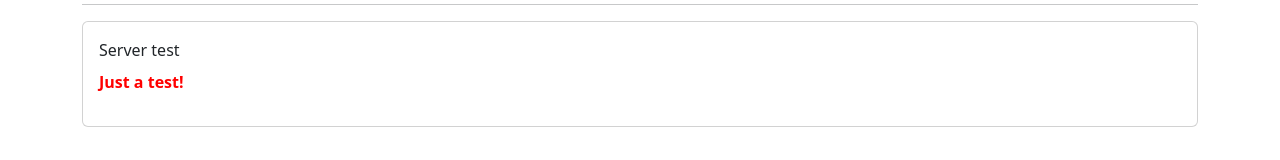
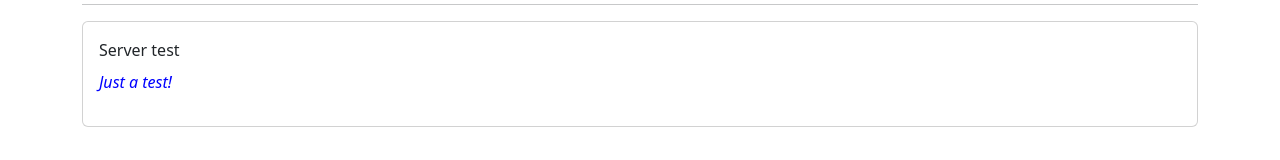
Before and after one commit to hvictorleite/first-app, an Angular app: page / in a window 1280 px wide. Shown: the part 268-428 px from the top of the page. Built offline with nearby package versions, Linux system fonts and the light colour scheme.

Commit message:
Fixed blueprint style

```diff
--- a/src/app/app.component.css
+++ b/src/app/app.component.css
@@ -1,7 +1,3 @@
 .container {
   margin-top: 30px;
 }
-
-p {
-  color: blue;
-}
--- a/src/app/app.component.ts
+++ b/src/app/app.component.ts
@@ -6,7 +6,7 @@ import { Component } from '@angular/core';
   styleUrls: ['./app.component.css']
 })
 export class AppComponent {
-  serverElements = [ {type: 'server', name: 'Server test', content: 'Just a test!'} ];
+  serverElements = [ {type: 'blueprint', name: 'Server test', content: 'Just a test!'} ];
 
   onServerAdded(serverData: {serverName: string, serverContent: string}) {
     this.serverElements.push({
--- a/src/app/cockpit/cockpit.component.ts
+++ b/src/app/cockpit/cockpit.component.ts
@@ -23,6 +23,6 @@ export class CockpitComponent {
   }
 
   onAddBlueprint() {
-    this.serverCreated.emit({ serverName: this.newServerName, serverContent: this.newServerContent });
+    this.blueprintCreated.emit({ serverName: this.newServerName, serverContent: this.newServerContent });
   }
 }
--- a/src/app/server-element/server-element.component.css
+++ b/src/app/server-element/server-element.component.css
@@ -0,0 +1,3 @@
+p {
+  color: blue;
+}
```
